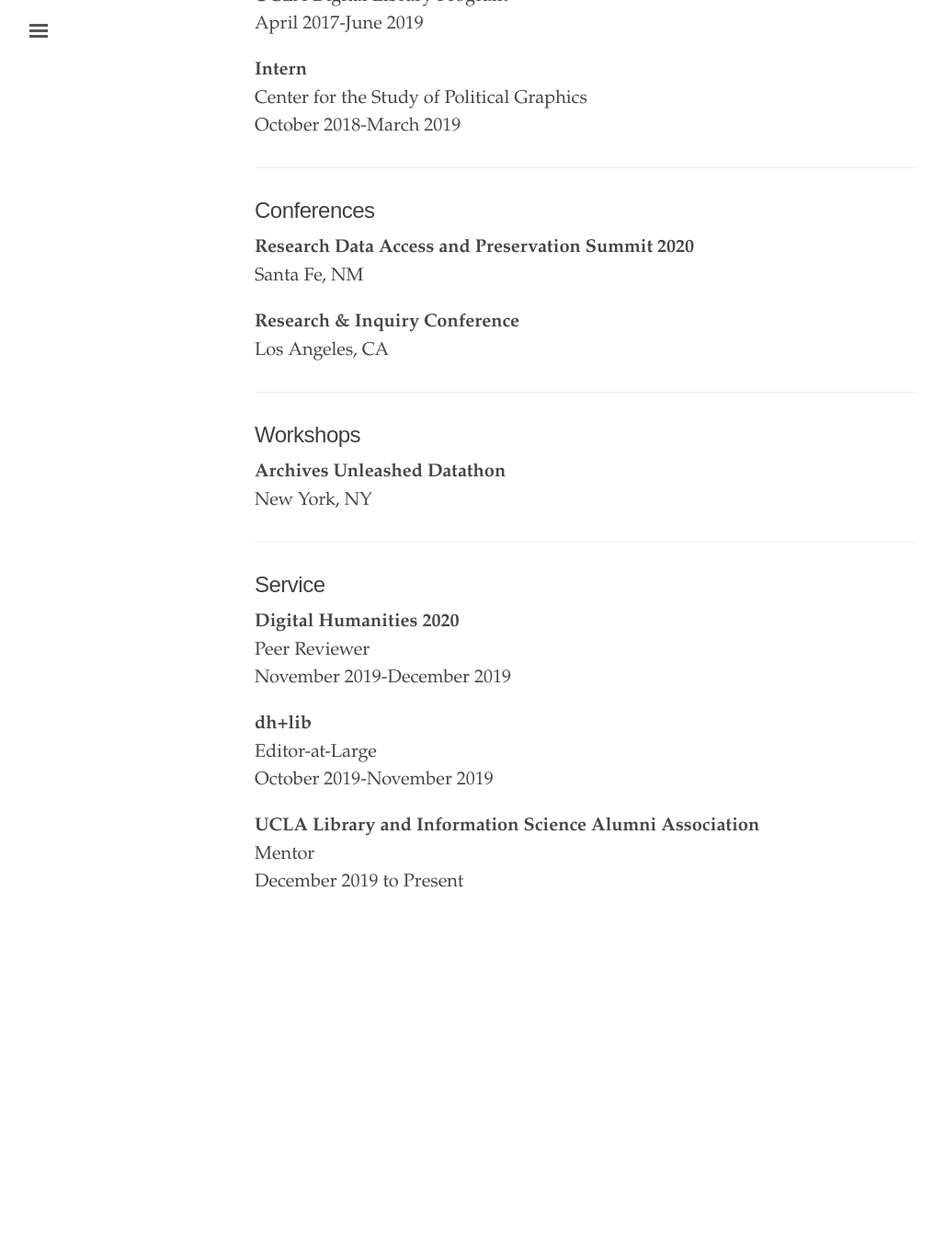
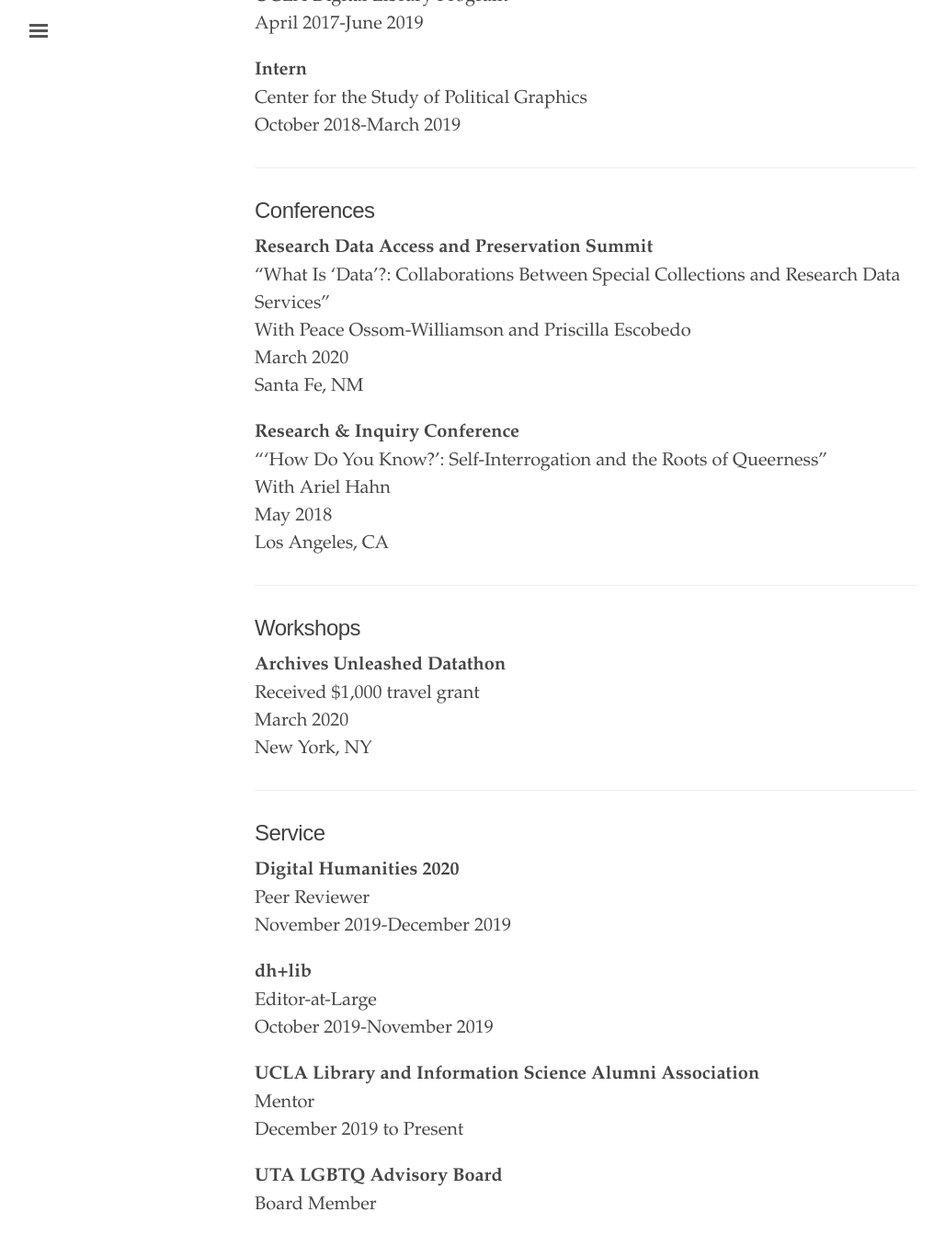
Before and after one commit to isawil/isawil.github.io, a Jekyll site: the page built from cv.md, in a window 1280 px wide and 1400 px high, scrolled down 727 px. Shown: the top 1355 px of the window at 92% size, without its empty margins (3-1031 px from the left). Built offline with Jekyll 4.4.1, drawn with Linux system fonts in a browser that asks for light colours; before the commit the page ends 1781 px from its top, so only the background shows below that.

Commit message:
Update cv.md

```diff
--- a/cv.md
+++ b/cv.md
@@ -33,10 +33,16 @@
 
 ## Conferences
 
-**Research Data Access and Preservation Summit 2020**
+**Research Data Access and Preservation Summit**
+<br>"What Is 'Data'?: Collaborations Between Special Collections and Research Data Services"
+<br>With Peace Ossom-Williamson and Priscilla Escobedo
+<br>March 2020
 <br>Santa Fe, NM
 
 **Research & Inquiry Conference**
+<br>"'How Do You Know?': Self-Interrogation and the Roots of Queerness"
+<br>With Ariel Hahn
+<br>May 2018
 <br>Los Angeles, CA
 
 ---
@@ -44,6 +50,8 @@
 ## Workshops
 
 **Archives Unleashed Datathon**
+<br>Received $1,000 travel grant
+<br>March 2020
 <br>New York, NY
 
 ---
@@ -61,3 +69,6 @@
 **UCLA Library and Information Science Alumni Association**
 <br>Mentor
 <br>December 2019 to Present
+
+**UTA LGBTQ Advisory Board**
+<br>Board Member
```
